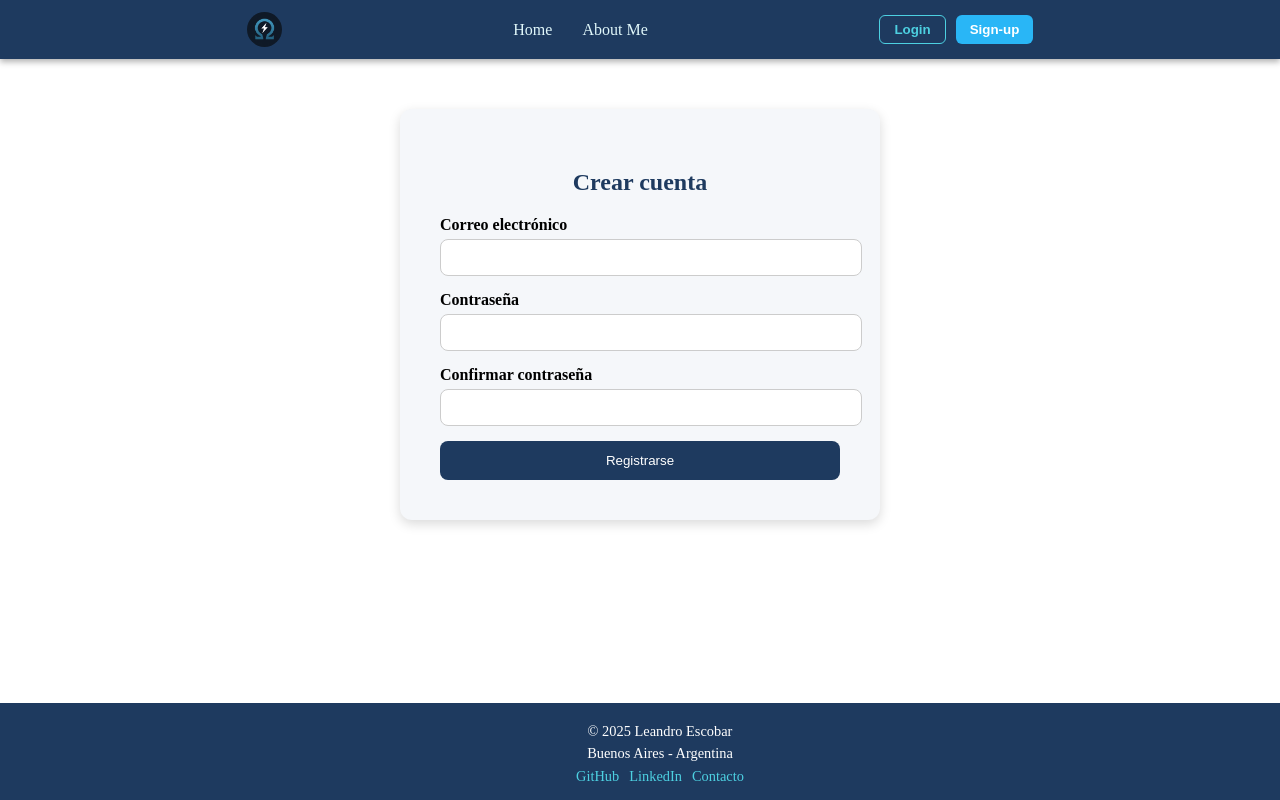
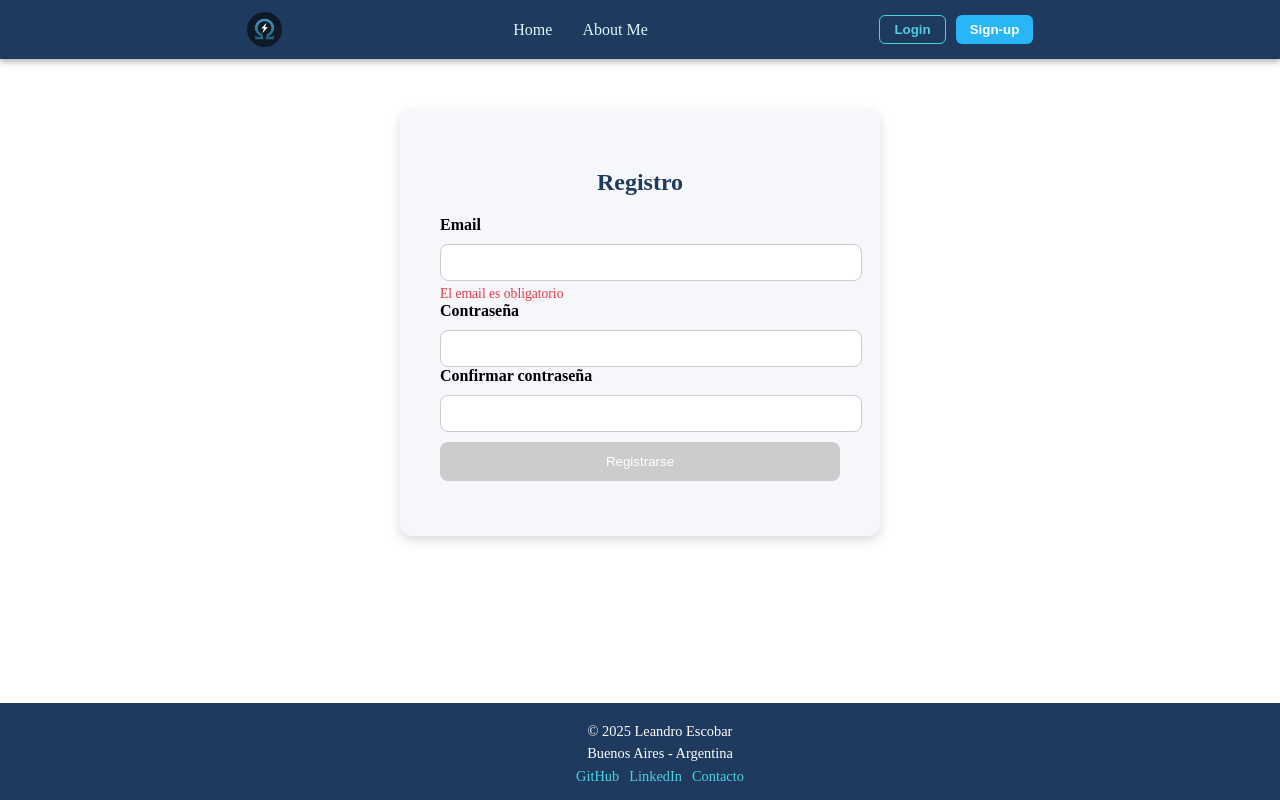
Before and after one commit to Leandro-20-L/Sala-de-Juegos, an Angular app: page /register in a window 1280 px wide. Shown: the top 800 px of the page. Built offline with nearby package versions, Linux system fonts and the light colour scheme.

Commit message:
preguntados

```diff
--- a/package.json
+++ b/package.json
@@ -3,7 +3,7 @@
   "version": "0.0.0",
   "scripts": {
     "ng": "ng",
-    "start": "ng serve",
+    "start": "ng serve --proxy-config proxy.conf.json",
     "build": "ng build",
     "watch": "ng build --watch --configuration development",
     "test": "ng test"
--- a/src/app/app.config.ts
+++ b/src/app/app.config.ts
@@ -2,7 +2,8 @@ import { ApplicationConfig, provideZoneChangeDetection } from '@angular/core';
 import { provideRouter } from '@angular/router';
 
 import { routes } from './app.routes';
+import { provideHttpClient } from '@angular/common/http';
 
 export const appConfig: ApplicationConfig = {
-  providers: [provideZoneChangeDetection({ eventCoalescing: true }), provideRouter(routes)]
+  providers: [provideZoneChangeDetection({ eventCoalescing: true }), provideRouter(routes), provideHttpClient() ]
 };
--- a/src/app/components/login/login.component.ts
+++ b/src/app/components/login/login.component.ts
@@ -21,7 +21,7 @@ export class LoginComponent {
   password: string = '';
   confirmPassword: string = '';
   loading: boolean = false;
-  message: string = '';
+
   async login(){
 
     try {
--- a/src/app/components/preguntados/preguntados.component.html
+++ b/src/app/components/preguntados/preguntados.component.html
@@ -1 +1,18 @@
-<p>preguntados works!</p>
+<div *ngIf="preguntas[indice] as pregunta" class="quiz-container">
+  <h2 class="quiz-question">
+    {{ pregunta.question }}
+  </h2>
+
+  <div class="options">
+    <button
+      *ngFor="let opcion of pregunta.opciones"
+      class="option-btn"
+      (click)="responder(opcion)">
+      {{ opcion }}
+    </button>
+  </div>
+</div>
+
+<ng-template #cargando>
+  <p class="loading"> Cargando preguntas...</p>
+</ng-template>
--- a/src/app/components/preguntados/preguntados.component.scss
+++ b/src/app/components/preguntados/preguntados.component.scss
@@ -0,0 +1,51 @@
+.quiz-container {
+  max-width: 600px;
+  margin: 40px auto;
+  padding: 20px;
+  border-radius: 12px;
+  background: #ffffff;
+  box-shadow: 0 4px 12px rgba(0,0,0,0.1);
+  text-align: center;
+}
+
+.quiz-question {
+  font-size: 1.5rem;
+  font-weight: 600;
+  color: #222;
+  margin-bottom: 20px;
+}
+
+.options {
+  display: flex;
+  flex-direction: column;
+  gap: 15px;
+}
+
+.option-btn {
+  padding: 12px 20px;
+  font-size: 1rem;
+  font-weight: 500;
+  color: #333;
+  background: #f4f4f4;
+  border: 2px solid transparent;
+  border-radius: 8px;
+  cursor: pointer;
+  transition: all 0.2s ease-in-out;
+
+  &:hover {
+    background: #007bff;
+    color: #fff;
+    transform: scale(1.05);
+  }
+
+  &:active {
+    transform: scale(0.98);
+  }
+}
+
+.loading {
+  font-size: 1.2rem;
+  font-style: italic;
+  text-align: center;
+  margin-top: 40px;
+}
--- a/src/app/components/preguntados/preguntados.component.ts
+++ b/src/app/components/preguntados/preguntados.component.ts
@@ -1,11 +1,64 @@
 import { Component } from '@angular/core';
+import { PreguntadosService } from '../../services/preguntados.service';
+import { CommonModule } from '@angular/common';
+import Swal from 'sweetalert2';
+import { Pregunta } from '../../models/pregunta';
 
 @Component({
   selector: 'app-preguntados',
-  imports: [],
+  imports: [CommonModule],
   templateUrl: './preguntados.component.html',
   styleUrl: './preguntados.component.scss'
 })
 export class PreguntadosComponent {
+  preguntas: Pregunta[] = [];
+  puntaje = 0;
+  indice = 0;
 
+  constructor (private service: PreguntadosService){
+
+  }
+
+  ngOnInit(): void {
+    this.service.getPreguntas(5, 1, "geography").subscribe({
+      next: (data) => {
+        console.log("📥 Preguntas recibidas:", data.questions);
+
+
+        this.preguntas = data.questions.map((p: Pregunta) => ({
+          ...p,
+          opciones: this.shuffle([p.correctAnswers, ...p.incorrectAnswers])
+        }));
+      },
+      error: (err) => {
+        console.error("❌ Error al obtener preguntas:", err);
+      }
+    });
+  }
+
+  responder(opcion: string) {
+    const pregunta = this.preguntas[this.indice];
+
+    if (opcion === pregunta.correctAnswers) {
+      this.puntaje++;
+      Swal.fire('✅ Correcto', '¡Muy bien!', 'success');
+    } else {
+      Swal.fire('❌ Incorrecto', `La respuesta correcta era: ${pregunta.correctAnswers}`, 'error');
+    }
+
+    this.indice++;
+    if (this.indice >= this.preguntas.length) {
+      Swal.fire('🎉 Juego terminado', `Tu puntaje fue: ${this.puntaje}/${this.preguntas.length}`, 'info');
+      this.indice = 0;
+      this.puntaje = 0;
+    }
+  }
+
+ getOpciones(pregunta: Pregunta): string[] {
+  if (!pregunta) return [];
+  return this.shuffle([pregunta.correctAnswers, ...pregunta.incorrectAnswers]);
 }
+shuffle(array: any[]): any[] {
+  return array.sort(() => Math.random() - 0.5);
+}
+}
--- a/src/app/components/register/register.component.html
+++ b/src/app/components/register/register.component.html
@@ -1,43 +1,32 @@
 <div class="register-container">
-  <h2>Crear cuenta</h2>
 
-  <form (ngSubmit)="onRegister()">
-    <div class="form-group">
-      <label for="email">Correo electrónico</label>
-      <input
-        id="email"
-        type="email"
-        [(ngModel)]="email"
-        name="email"
-        required
-      />
-    </div>
 
-    <div class="form-group">
-      <label for="password">Contraseña</label>
-      <input
-        id="password"
-        type="password"
-        [(ngModel)]="password"
-        name="password"
-        required
-      />
-    </div>
+<form [formGroup]="registerForm" (ngSubmit)="onRegister()" class="form-group">
+  <h2>Registro</h2>
+  <div>
+    <label>Email</label>
+    <input type="email" formControlName="email" />
+    <small *ngIf="registerForm.get('email')?.hasError('required')">El email es obligatorio</small>
+    <small *ngIf="registerForm.get('email')?.hasError('email')">Formato inválido</small>
+  </div>
 
-    <div class="form-group">
-      <label for="confirmPassword">Confirmar contraseña</label>
-      <input
-        id="confirmPassword"
-        type="password"
-        [(ngModel)]="confirmPassword"
-        name="confirmPassword"
-        required
-      />
-    </div>
+  <div>
+    <label>Contraseña</label>
+    <input type="password" formControlName="password" />
+    <small *ngIf="registerForm.get('password')?.hasError('minlength')">
+      La contraseña debe tener al menos 6 caracteres
+    </small>
+  </div>
 
-    <button type="submit" >
-      Registrarse
-    </button>
-  </form>
+  <div>
+    <label>Confirmar contraseña</label>
+    <input type="password" formControlName="confirmPassword" />
+    <small *ngIf="registerForm.hasError('passwordsMismatch')">
+      Las contraseñas no coinciden
+    </small>
+  </div>
+
+  <button type="submit" [disabled]="registerForm.invalid">Registrarse</button>
+</form>
 
 </div>
--- a/src/app/components/register/register.component.scss
+++ b/src/app/components/register/register.component.scss
@@ -1,12 +1,10 @@
 .register-container {
-
   max-width: 400px;
   margin: 50px auto;
   padding: 40px;
-  background: #fff;
+  background: #f5f7fa;
   border-radius: 12px;
   box-shadow: 0 4px 12px rgba(0, 0, 0, 0.15);
-  background: #f5f7fa;
 
   h2 {
     text-align: center;
@@ -20,7 +18,7 @@
     label {
       display: block;
       font-weight: bold;
-      margin-bottom: 5px;
+      margin-bottom: 10px;
     }
 
     input {
@@ -28,6 +26,15 @@
       padding: 10px;
       border-radius: 8px;
       border: 1px solid #ccc;
+    }
+
+
+    small {
+      display: block;
+      margin-top: 5px;
+      font-size: 0.85rem;
+      color: #e63946;
+      font-weight: 500;
     }
   }
 
@@ -38,18 +45,17 @@
     color: #fff;
     border: none;
     border-radius: 8px;
+    margin-top: 10px;
     cursor: pointer;
 
     &:hover {
       background: #4dd0e1;
       transition: 0.3s;
     }
-  }
 
-  .message {
-    margin-top: 15px;
-    text-align: center;
-    font-weight: bold;
-    color: #e63946;
+    &:disabled {
+      background: #ccc;
+      cursor: not-allowed;
+    }
   }
 }
--- a/src/app/components/register/register.component.ts
+++ b/src/app/components/register/register.component.ts
@@ -1,6 +1,6 @@
 import { Component } from '@angular/core';
 import { AuthService } from '../../services/auth.service';
-import { FormsModule } from '@angular/forms';
+import { FormBuilder, FormGroup, FormsModule, ReactiveFormsModule, Validators } from '@angular/forms';
 import { CommonModule } from '@angular/common';
 import Swal from 'sweetalert2';
 import { Router } from '@angular/router';
@@ -9,7 +9,7 @@ import { Router } from '@angular/router';
 
 @Component({
   selector: 'app-register',
-  imports: [FormsModule,CommonModule],
+  imports: [FormsModule,CommonModule,ReactiveFormsModule],
   templateUrl: './register.component.html',
   styleUrl: './register.component.scss'
 })
@@ -18,26 +18,42 @@ export class RegisterComponent {
   password: string = '';
   confirmPassword: string = '';
   loading: boolean = false;
+  registerForm!: FormGroup;
 
 
-  constructor(private authService: AuthService, private router: Router) {}
+  constructor(private authService: AuthService, private router: Router,private fb : FormBuilder) {}
+
+  ngOnInit(): void {
+    this.registerForm = this.fb.group({
+      email: ['', [Validators.required, Validators.email]],
+      password: ['', [
+        Validators.required,
+        Validators.minLength(6)
+
+      ]],
+      confirmPassword: ['', Validators.required]
+    }, { validators: this.passwordsIguales });
+  }
+
+  private passwordsIguales(form: FormGroup) {
+  const pass = form.get('password')?.value;
+  const confirm = form.get('confirmPassword')?.value;
+  return pass === confirm ? null : { passwordsMismatch: true };
+}
 
   async onRegister() {
 
-    if (this.password !== this.confirmPassword) {
+   if (this.registerForm.invalid) {
       Swal.fire({
-      icon: 'warning',
-      title: 'Contraseñas no coinciden',
-      text: 'Por favor, verifica que ambas contraseñas sean iguales',
-      confirmButtonColor: '#1e3a5f'
-    });
+        icon: 'warning',
+        title: 'Formulario inválido',
+        text: 'Revisa los campos antes de continuar'
+      });
       return;
     }
 
-    const { data, error, } = await this.authService.signUp(this.email, this.password);
-
-    console.log("DATA:")
-    console.log(data);
+    const { email, password } = this.registerForm.value;
+    const { data, error } = await this.authService.signUp(email, password);
 
     if (error) {
       Swal.fire({
@@ -50,10 +66,10 @@ export class RegisterComponent {
       Swal.fire({
         icon: 'success',
         title: '¡Cuenta creada!',
-        text: 'Revisa tu correo electrónico para confirmar la cuenta',
+        text: `Bienvenido ${this.email}`,
         confirmButtonColor: '#4dd0e1'
       });
-      this.router.navigate(["/home"]);
+      this.router.navigate(['/home']);
     }
   }
 
--- /dev/null
+++ b/src/app/models/pregunta.ts
@@ -0,0 +1,9 @@
+export interface Pregunta {
+   id: string;
+  category: string;
+  format: string;
+  question?: string;
+  correctAnswers: string;
+  incorrectAnswers: string[];
+  opciones?: string[];
+}
--- /dev/null
+++ b/src/app/services/preguntados.service.ts
@@ -0,0 +1,24 @@
+import { HttpClient, HttpHeaders } from '@angular/common/http';
+import { Injectable } from '@angular/core';
+import { Observable } from 'rxjs';
+import { Pregunta } from '../models/pregunta';
+
+@Injectable({
+  providedIn: 'root'
+})
+export class PreguntadosService {
+
+   private apiUrl = 'https://api.quiz-contest.xyz/questions';
+   private apiKey = '$2b$12$FGl56hl/yZQTH17MoxU1/.JTpsRV6XElvVWaE8O.qscITST0n5Wwy';
+
+  constructor(private http: HttpClient) {}
+
+  getPreguntas(limit: number, page: number, categoria: string): Observable<{ questions: Pregunta[] }> {
+  const headers = new HttpHeaders({
+    'Authorization': this.apiKey
+  });
+
+  const url = `${this.apiUrl}?limit=${limit}&page=${page}&category=${categoria}`;
+  return this.http.get<{ questions: Pregunta[] }>(url, { headers });
+}
+}
```
Also changed, not shown: proxy.conf.json (added, +11 -0 lines), 1 other file (tests, documents, lock files or other folders).
